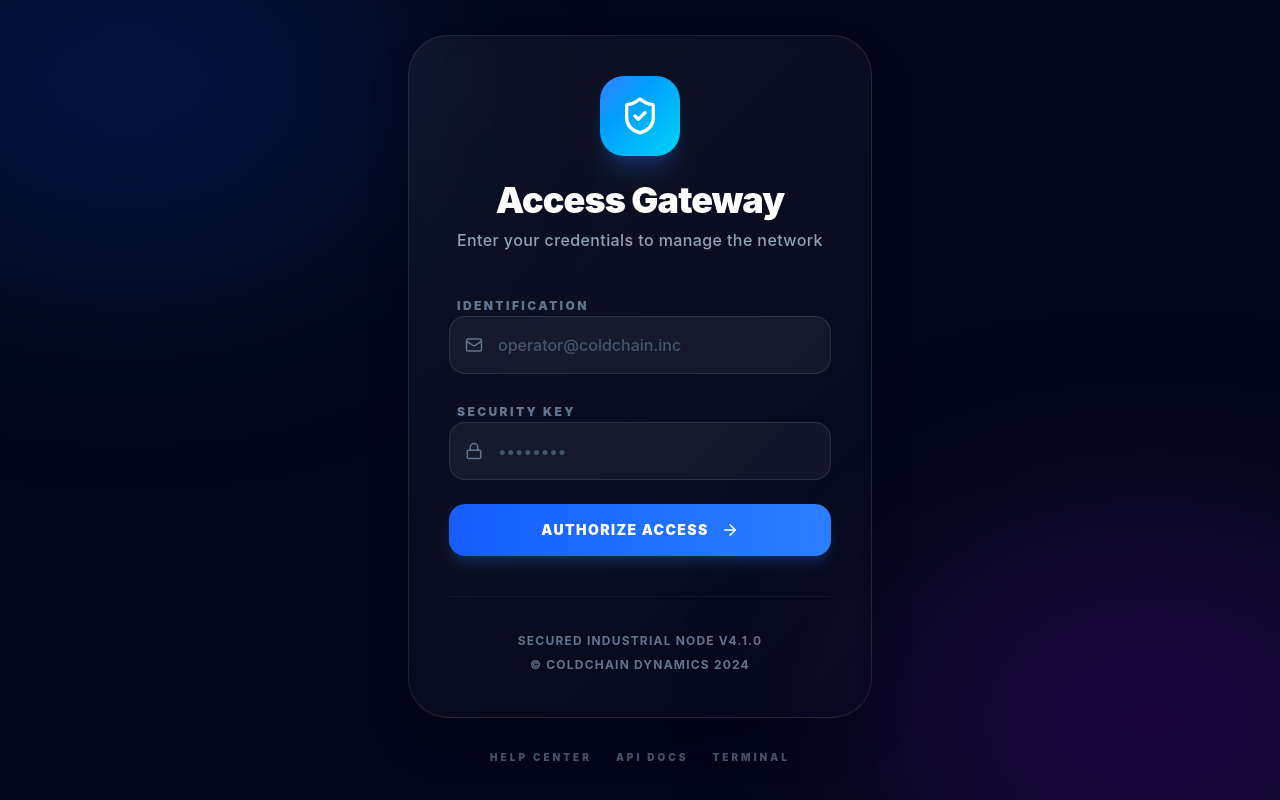
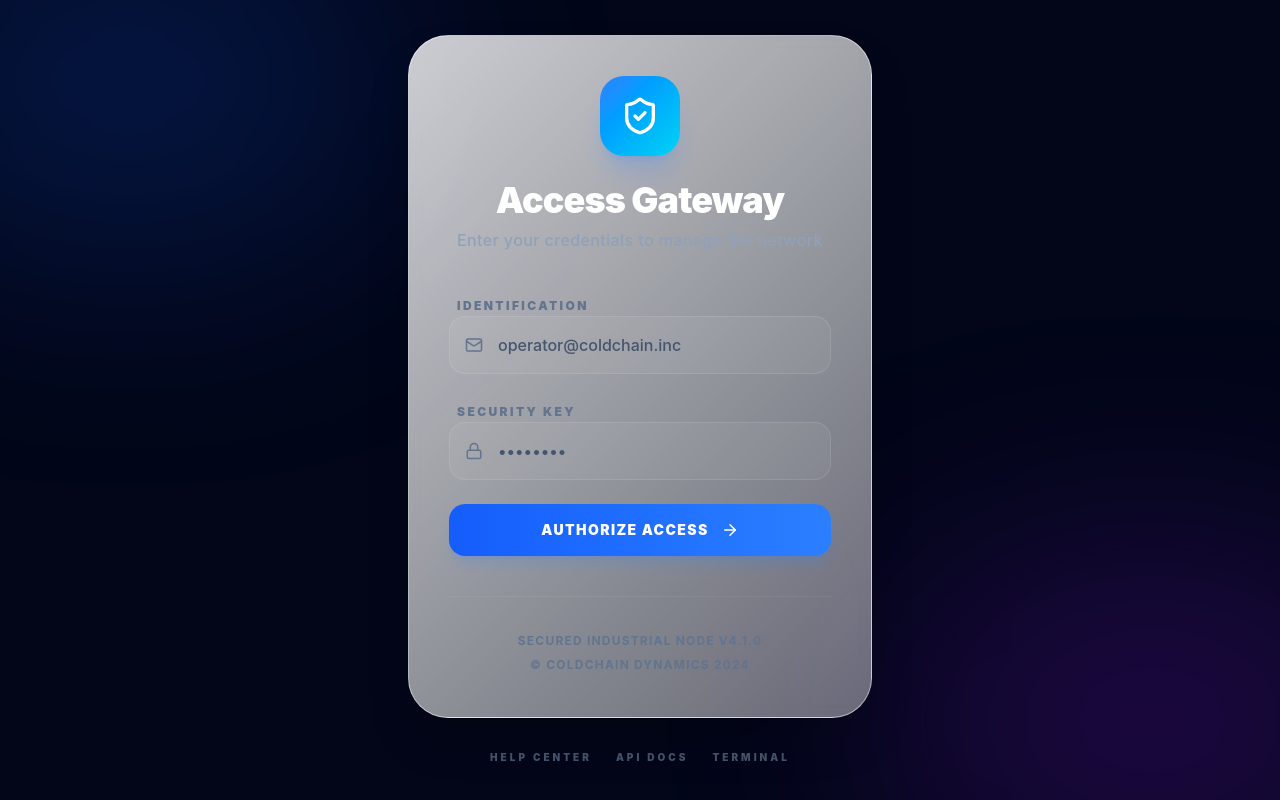
Before and after one commit to Muhammad-Owais-Warsi/iotservice-web, a React (Vite) app in the folder web/client/: page /login in a window 1280 px wide. Built offline with nearby package versions, Linux system fonts and the light colour scheme; no server answers.

Commit message:
improve layout

```diff
--- a/web/client/src/index.css
+++ b/web/client/src/index.css
@@ -1,12 +1,12 @@
 @import "tailwindcss";
 
 @theme {
-    --color-brand-primary: #3b82f6;
-    --color-brand-secondary: #8b5cf6;
-    --color-brand-accent: #06b6d4;
+    --color-brand-primary: #2563eb;
+    --color-brand-secondary: #7c3aed;
+    --color-brand-accent: #0891b2;
 
-    --color-bg-deep: #0f172a;
-    --color-bg-card: rgba(30, 41, 59, 0.7);
+    --color-bg-deep: #f8fafc;
+    --color-bg-card: rgba(255, 255, 255, 0.8);
 
     --font-sans: 'Inter', system-ui, -apple-system, sans-serif;
 }
@@ -14,7 +14,7 @@
 :root {
     font-family: var(--font-sans);
     background-color: var(--color-bg-deep);
-    color: #f8fafc;
+    color: #1e293b;
     -webkit-font-smoothing: antialiased;
     -moz-osx-font-smoothing: grayscale;
 }
@@ -22,38 +22,38 @@
 body {
     margin: 0;
     min-height: 100vh;
-    background: radial-gradient(circle at top right, #1e1b4b, #0f172a 50%);
+    background: radial-gradient(circle at top right, #f1f5f9, #f8fafc 50%);
     background-attachment: fixed;
 }
 
 /* Glassmorphism Utilities */
 .glass {
-    background: rgba(255, 255, 255, 0.03);
+    background: rgba(255, 255, 255, 0.7);
     backdrop-filter: blur(12px);
     -webkit-backdrop-filter: blur(12px);
-    border: 1px solid rgba(255, 255, 255, 0.05);
-    box-shadow: 0 8px 32px 0 rgba(0, 0, 0, 0.37);
+    border: 1px solid rgba(255, 255, 255, 0.3);
+    box-shadow: 0 8px 32px 0 rgba(0, 0, 0, 0.05);
 }
 
 .glass-dark {
-    background: rgba(15, 23, 42, 0.6);
+    background: rgba(255, 255, 255, 0.9);
     backdrop-filter: blur(16px);
     -webkit-backdrop-filter: blur(16px);
-    border: 1px solid rgba(255, 255, 255, 0.08);
+    border: 1px solid rgba(0, 0, 0, 0.05);
 }
 
 .glass-card {
-    background: linear-gradient(135deg, rgba(255, 255, 255, 0.05) 0%, rgba(255, 255, 255, 0.01) 100%);
+    background: linear-gradient(135deg, rgba(255, 255, 255, 0.8) 0%, rgba(255, 255, 255, 0.4) 100%);
     backdrop-filter: blur(10px);
-    border: 1px solid rgba(255, 255, 255, 0.1);
+    border: 1px solid rgba(255, 255, 255, 0.5);
     transition: all 0.3s cubic-bezier(0.4, 0, 0.2, 1);
 }
 
 .glass-card:hover {
-    background: linear-gradient(135deg, rgba(255, 255, 255, 0.08) 0%, rgba(255, 255, 255, 0.02) 100%);
-    border-color: rgba(255, 255, 255, 0.2);
+    background: linear-gradient(135deg, rgba(255, 255, 255, 0.9) 0%, rgba(255, 255, 255, 0.5) 100%);
+    border-color: rgba(37, 99, 235, 0.2);
     transform: translateY(-2px);
-    box-shadow: 0 12px 40px -12px rgba(0, 0, 0, 0.5);
+    box-shadow: 0 12px 40px -12px rgba(0, 0, 0, 0.1);
 }
 
 /* Custom Scrollbar */
```
